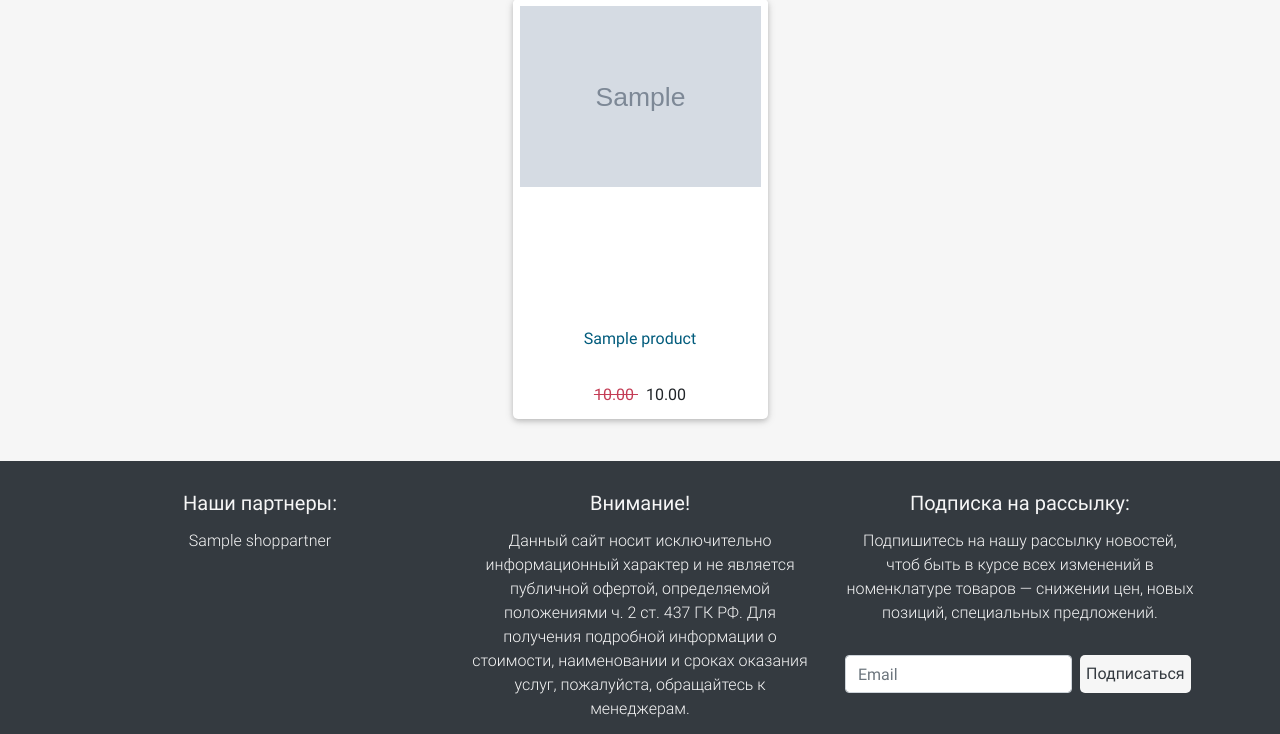
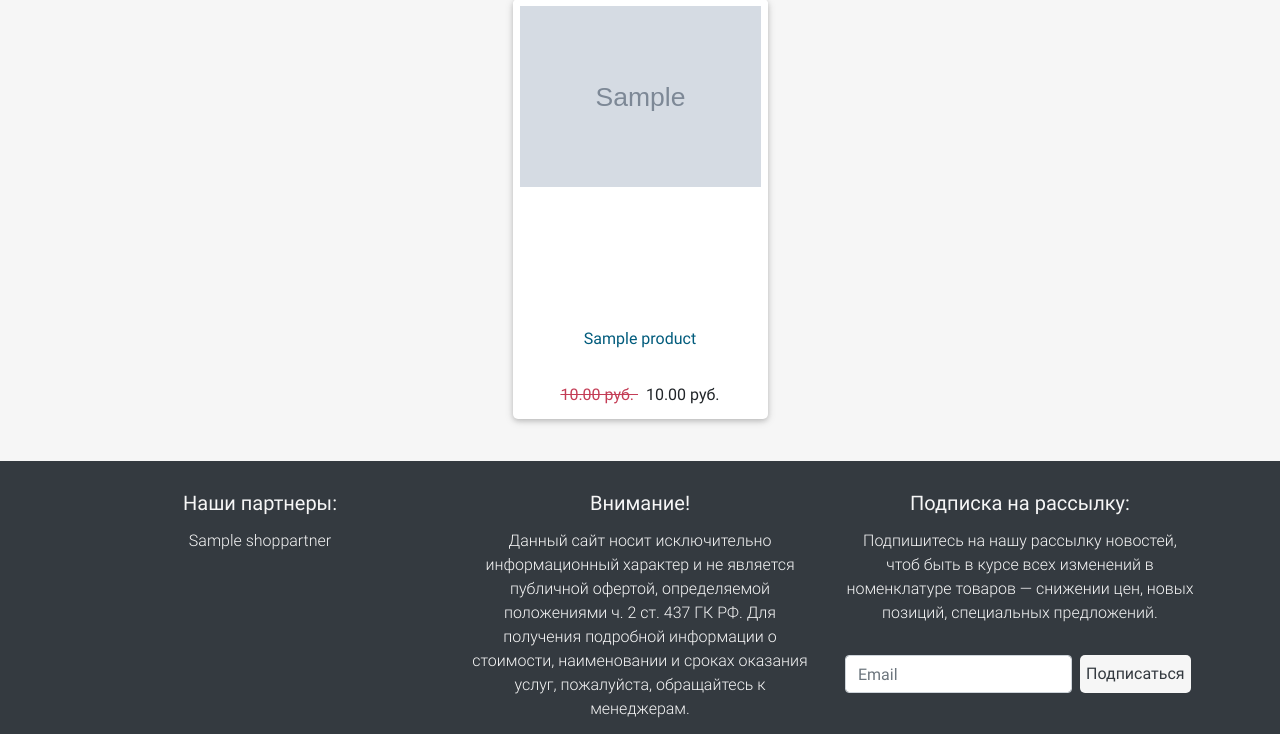
Before and after one commit to dimchoo/intellect_torg, a Django app: page /products/all/ in a window 1280 px wide. Shown: the part 206-940 px from the top of the page. Run offline with Django 3.2, Linux system fonts and the light colour scheme; tables that the repository leaves empty hold one stand-in row (values such as "Sample post"); grey boxes marked "Sample" are stand-in pictures; some libraries are stand-ins or nearby versions.

Commit message:
Добавлены правки цены

```diff
--- a/main_app/templates/main_app/brand_products.html
+++ b/main_app/templates/main_app/brand_products.html
@@ -33,11 +33,11 @@
                         <div class="price-wrap">
                             {% if one_product.old_price %}
                                 <span class="old-price">
-                                    {{ one_product.old_price }}
+                                    {{ one_product.old_price }} руб.
                                 </span>&nbsp;
                             {% endif %}
                             <span class="new-price">
-                                {{ one_product.new_price }}
+                                {{ one_product.new_price }} руб.
                             </span>
                         </div>
                     </div>
--- a/main_app/templates/main_app/brands.html
+++ b/main_app/templates/main_app/brands.html
@@ -12,7 +12,7 @@
             {% if object_list %}
                 {% for brand in object_list %}
                     <div class="infinite-item col-lg-2 col-md-3 col-6">
-                        <a href="#">
+                        <a href="{% url 'main_app:brand_products' brand.slug %}">
                             <img src="{{ brand.image.url }}" class="img-fluid" alt="{{ brand.name }}">
                         </a>
                     </div>
--- a/main_app/templates/main_app/products.html
+++ b/main_app/templates/main_app/products.html
@@ -33,11 +33,11 @@
                         <div class="price-wrap">
                             {% if one_product.old_price %}
                                 <span class="old-price">
-                                    {{ one_product.old_price }}
+                                    {{ one_product.old_price }} руб.
                                 </span>&nbsp;
                             {% endif %}
                             <span class="new-price">
-                                {{ one_product.new_price }}
+                                {{ one_product.new_price }} руб.
                             </span>
                         </div>
                     </div>
--- a/main_app/templates/main_app/products_category.html
+++ b/main_app/templates/main_app/products_category.html
@@ -33,11 +33,11 @@
                         <div class="price-wrap">
                             {% if one_product.old_price %}
                                 <span class="old-price">
-                                    {{ one_product.old_price }}
+                                    {{ one_product.old_price }} руб.
                                 </span>&nbsp;
                             {% endif %}
                             <span class="new-price">
-                                {{ one_product.new_price }}
+                                {{ one_product.new_price }} руб.
                             </span>
                         </div>
                     </div>
```
